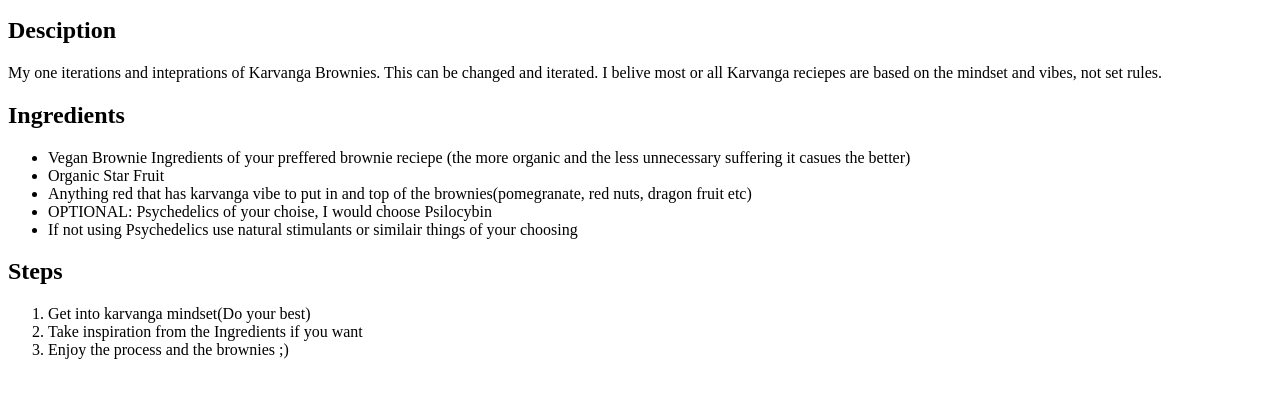
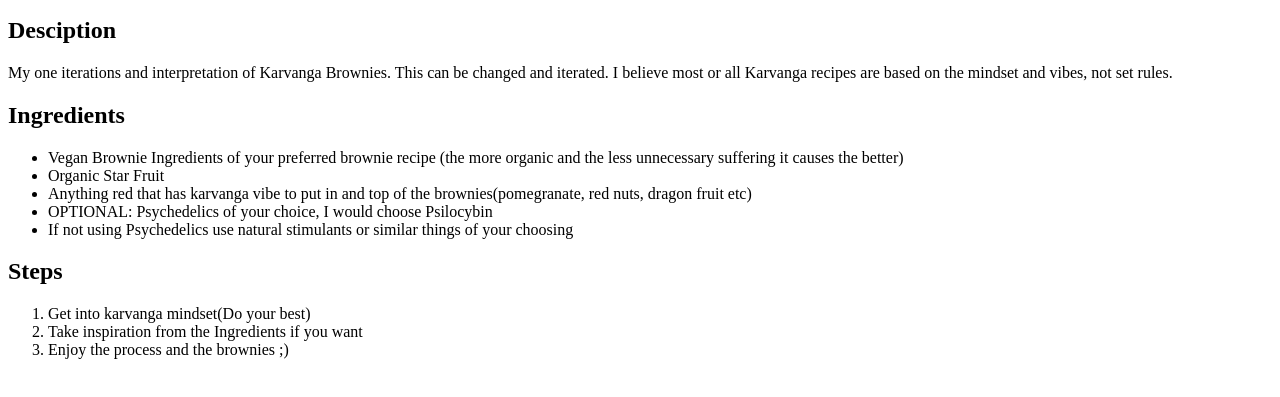
Before and after one commit to thekadeka/odin-recipes, a plain HTML site: page recipes/karvangabrownies.html in a window 1280 px wide. Shown: the part 127-524 px from the top of the page. Drawn offline with Linux system fonts and the light colour scheme.

Commit message:
Fixes spelling errors in karvanga brownies

```diff
--- a/recipes/karvangabrownies.html
+++ b/recipes/karvangabrownies.html
@@ -12,15 +12,15 @@
     <img src="../img/Drawing 2025-03-17 21.10.08.excalidraw.png" alt="Drawing of something akin to Karvanga Brownies">
 
 <h2>Desciption</h2>
-<p>My one iterations and inteprations of Karvanga Brownies. This can be changed and iterated. I belive most or all Karvanga reciepes are based on the mindset and vibes, not set rules.</p>
+<p>My one iterations and interpretation of Karvanga Brownies. This can be changed and iterated. I believe most or all Karvanga recipes are based on the mindset and vibes, not set rules.</p>
 
 <h2>Ingredients</h2>
 <ul>
-<li>Vegan Brownie Ingredients of your preffered brownie reciepe (the more organic and the less unnecessary suffering it casues the better)</li>
+<li>Vegan Brownie Ingredients of your preferred brownie recipe (the more organic and the less unnecessary suffering it causes the better)</li>
 <li>Organic Star Fruit</li>
 <li>Anything red that has karvanga vibe to put in and top of the brownies(pomegranate, red nuts, dragon fruit etc)</li>
-<li> OPTIONAL: Psychedelics of your choise, I would choose Psilocybin  </li>
-<li> If not using Psychedelics use natural stimulants or similair things of your choosing</li>
+<li> OPTIONAL: Psychedelics of your choice, I would choose Psilocybin  </li>
+<li> If not using Psychedelics use natural stimulants or similar things of your choosing</li>
 </ul>
 
 <h2>Steps</h2>
```
